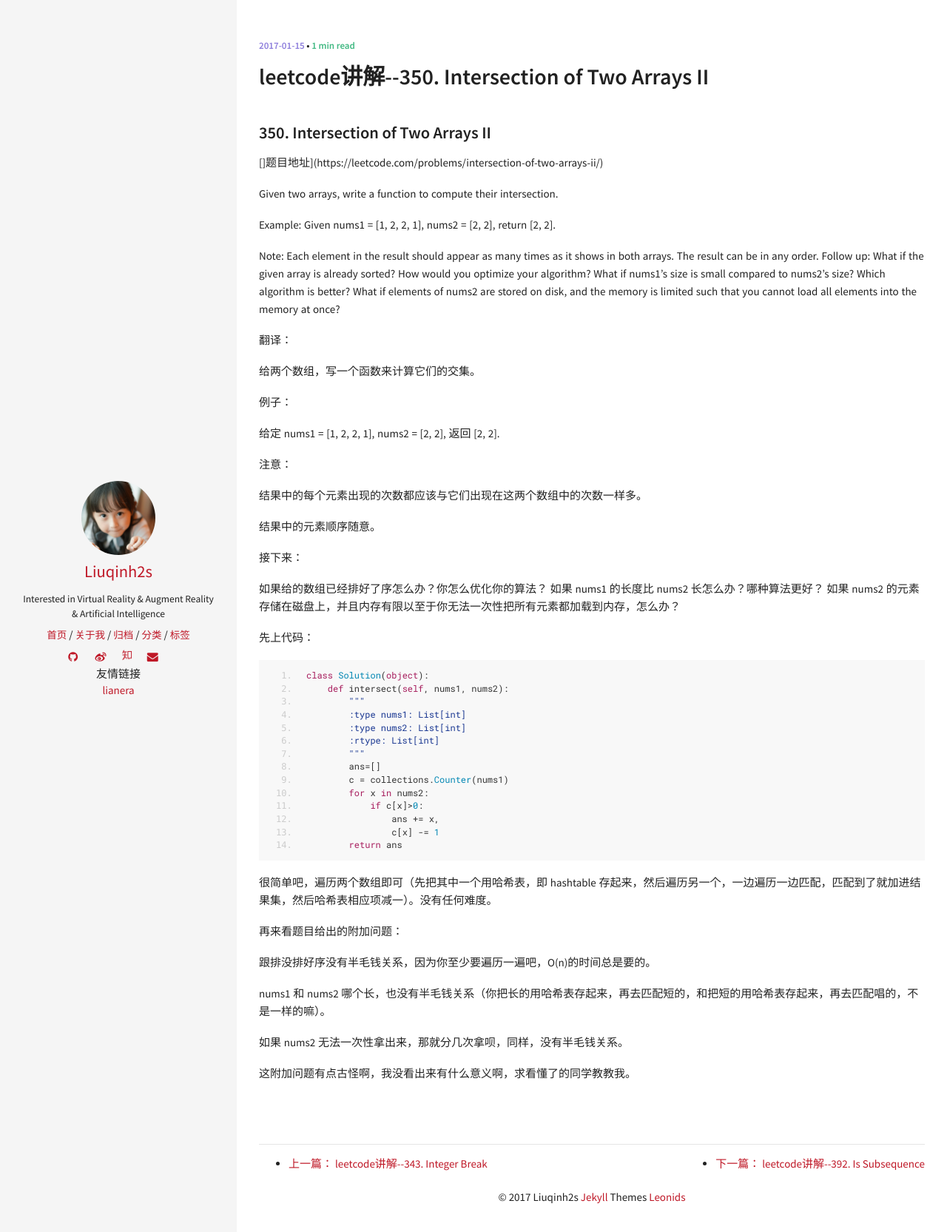
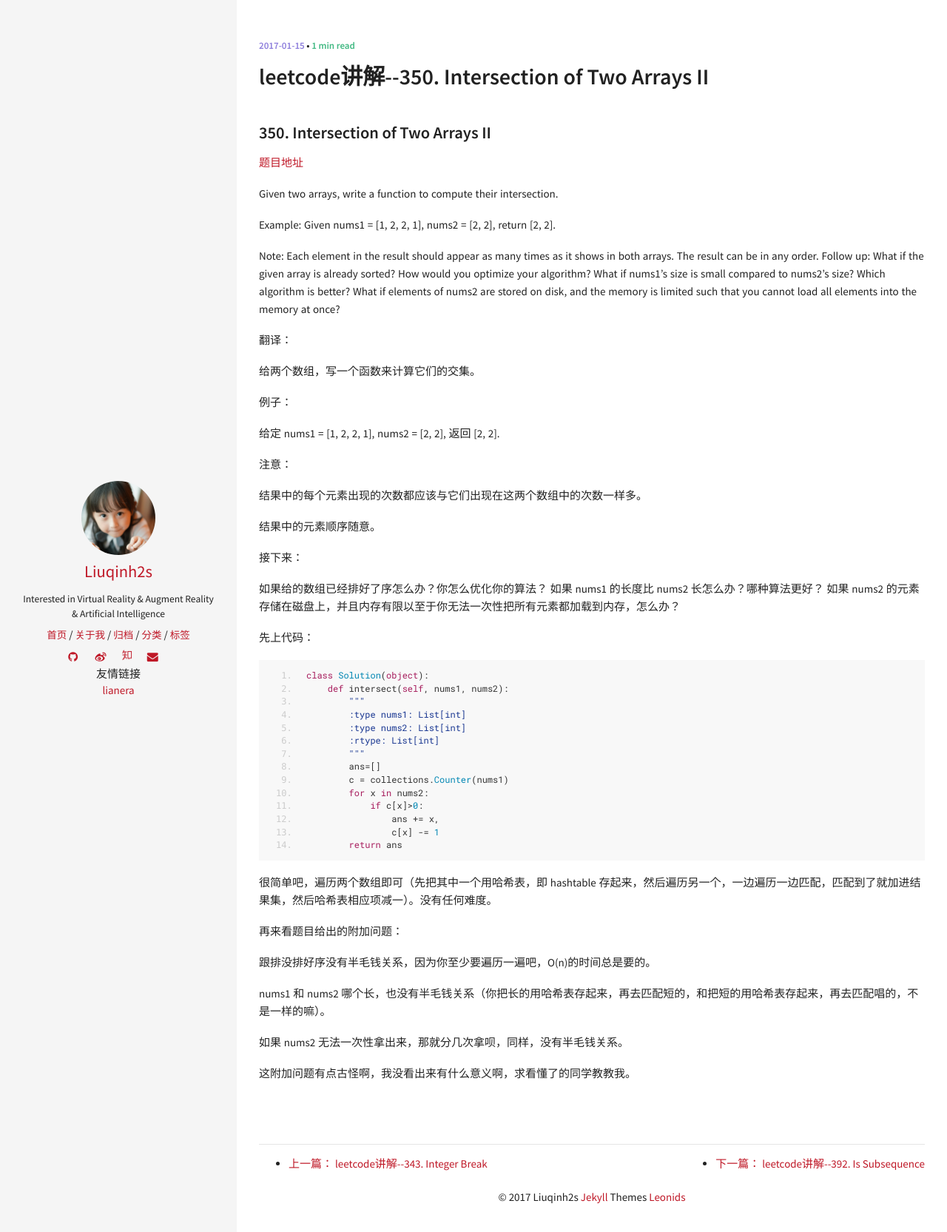
Before and after one commit to transcendtron/liuqinh2s.github.io, a Jekyll site: the page built from _posts/2017-1-15-leetcode讲解--350. Intersection of Two Arrays II.md, in a window 1280 px wide. Shown: the top 1665 px of the page at 74% size. Built offline with Jekyll 4.4.1, drawn with Linux system fonts in a browser that asks for light colours; comment, search, counter and statistics services are not loaded.

```diff
--- a/_posts/2017-1-15-leetcode讲解--350. Intersection of Two Arrays II.md
+++ b/_posts/2017-1-15-leetcode讲解--350. Intersection of Two Arrays II.md
@@ -8,7 +8,7 @@
 
 ### 350. Intersection of Two Arrays II
 
-[]题目地址](https://leetcode.com/problems/intersection-of-two-arrays-ii/)
+[题目地址](https://leetcode.com/problems/intersection-of-two-arrays-ii/)
 
 Given two arrays, write a function to compute their intersection.
 
```
